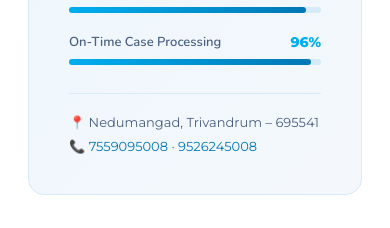
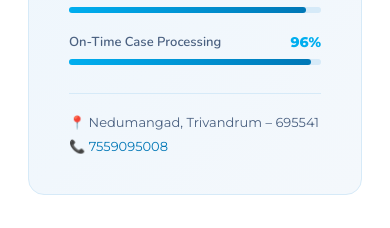
Before and after one commit to Akshay12kavungal/lifeline-consultancy, a React (Create React App) app: page / in a window 390 px wide. Shown: the part 9620-9848 px from the top of the page. Built offline with nearby package versions, Linux system fonts and the light colour scheme; a web font is replaced by a local one.

Commit message:
Remove secondary phone number from contact details

```diff
--- a/src/App.jsx
+++ b/src/App.jsx
@@ -504,8 +504,6 @@ export default function App() {
                   <div style={{ fontFamily:"'Montserrat',sans-serif",fontSize:13,color:"#4A6080" }}>
                     📞{" "}
                     <a href="tel:7559095008" className="about-link">7559095008</a>
-                    {" · "}
-                    <a href="tel:9526245008" className="about-link">9526245008</a>
                   </div>
                 </div>
               </div>
@@ -583,7 +581,7 @@ export default function App() {
             <div className={`fade-up${visible.contact?" in":""}`}>
               {[
                 { icon:"📍", label:"Address", type:"text", val:"GGHSS Road, opp. PWD Office\nNedumangad, Trivandrum – 695541" },
-                { icon:"📞", label:"Phone / WhatsApp", type:"links", links:[{text:"7559095008",href:"tel:7559095008"},{text:"9526245008",href:"tel:9526245008"}] },
+                { icon:"📞", label:"Phone / WhatsApp", type:"links", links:[{text:"7559095008",href:"tel:7559095008"}] },
                 { icon:"✉️", label:"Email", type:"links", links:[{text:"lifelineconsultancy.edu@gmail.com",href:"mailto:lifelineconsultancy.edu@gmail.com"}] },
                 { icon:"📸", label:"Instagram", type:"links", links:[{text:"@lifeline.consultancy",href:"https://instagram.com/lifeline.consultancy"}] },
                 { icon:"🕐", label:"Working Hours", type:"text", val:"Mon – Sat: 9:00 AM – 6:00 PM" },
@@ -658,8 +656,6 @@ export default function App() {
               <div style={{ fontFamily:"'Nunito',sans-serif",fontSize:13,color:"rgba(255,255,255,0.4)",marginBottom:6 }}>
                 📞{" "}
                 <a href="tel:7559095008" className="footer-link">7559095008</a>
-                {" / "}
-                <a href="tel:9526245008" className="footer-link">9526245008</a>
               </div>
               <div style={{ fontFamily:"'Nunito',sans-serif",fontSize:13,color:"rgba(255,255,255,0.4)" }}>
                 ✉️{" "}
```
